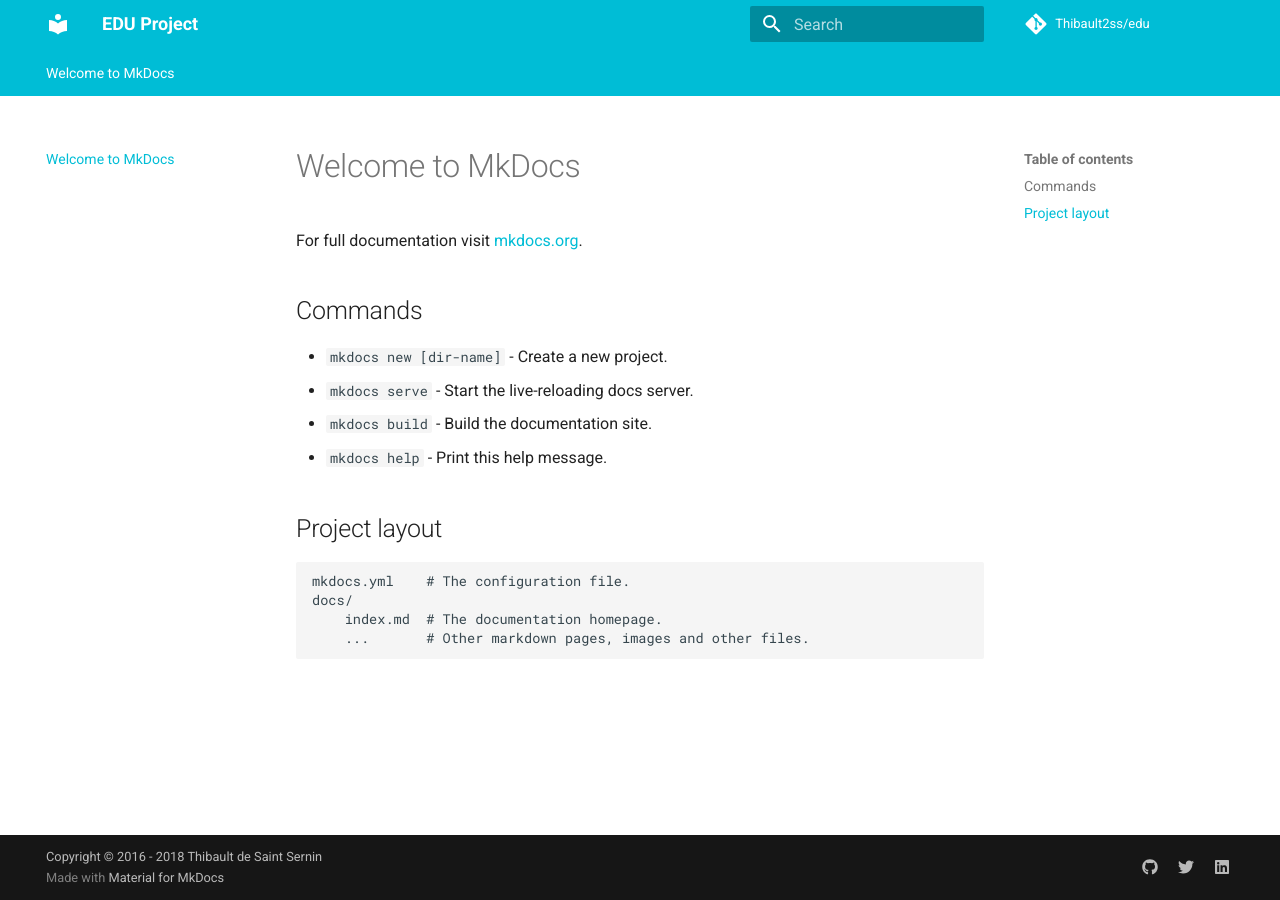
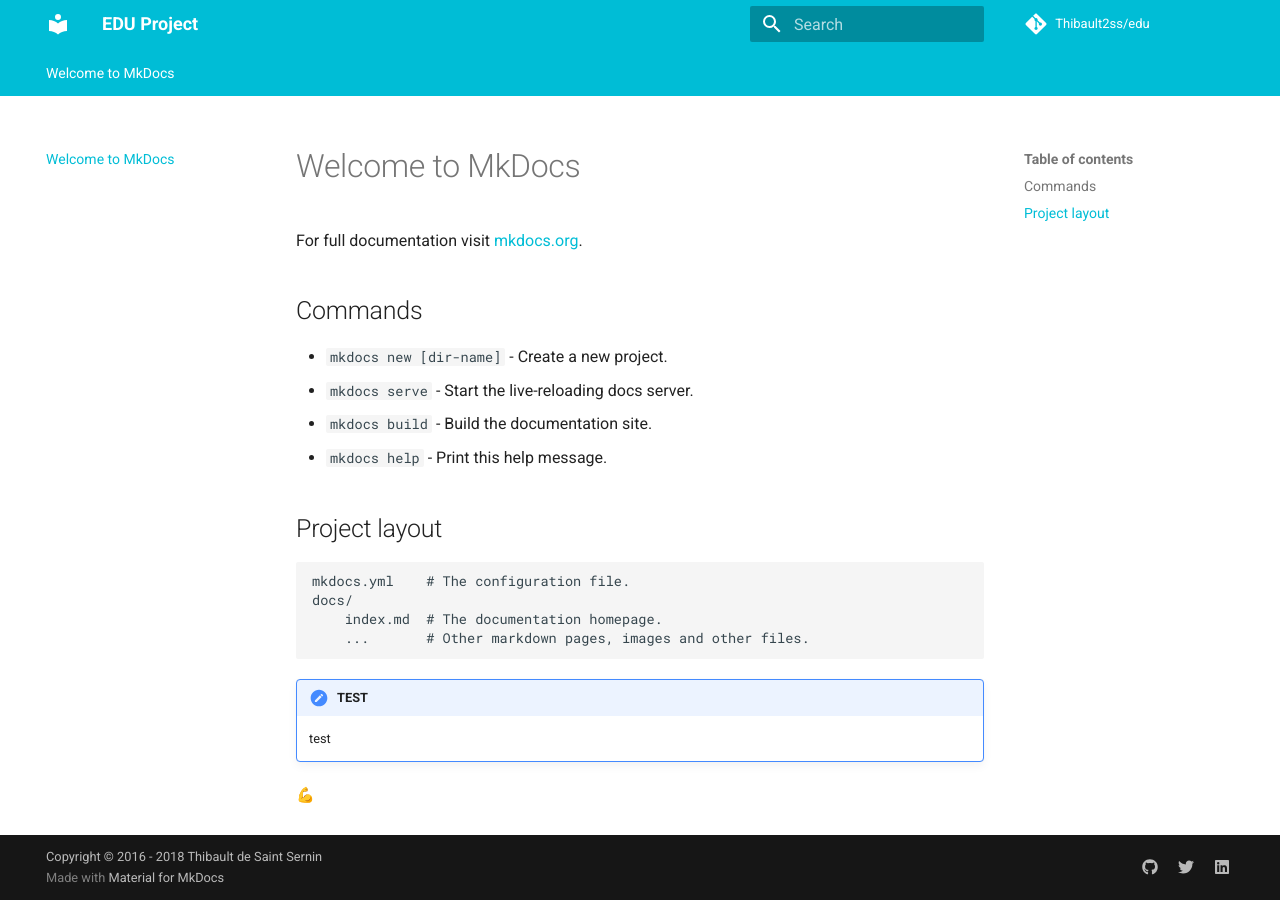
Before and after one commit to Thibault2ss/edu, an MkDocs documentation site: the page built from docs/index.md, in a window 1280 px wide. Built offline with MkDocs 1.6.1 and Material for MkDocs 9.7.7, drawn with Linux system fonts in a browser that asks for light colours; emoji names are drawn with the system emoji font; comment, search, counter and statistics services are not loaded.

```diff
--- a/docs/index.md
+++ b/docs/index.md
@@ -15,3 +15,8 @@ For full documentation visit [mkdocs.org](http://mkdocs.org).
     docs/
         index.md  # The documentation homepage.
         ...       # Other markdown pages, images and other files.
+
+!!! note "TEST"
+    test
+
+:muscle:
--- a/mkdocs.yml
+++ b/mkdocs.yml
@@ -1,33 +1,48 @@
 site_name: EDU Project
 
 theme:
-  name: 'material'
-  palette:
-    primary: 'cyan'
-    accent: 'cyan'
-  font:
-    text: 'Roboto'
-    code: 'Roboto Mono'
-  feature:
-    tabs: true
+    name: 'material'
+    palette:
+        primary: 'cyan'
+        accent: 'cyan'
+    font:
+        text: 'Roboto'
+        code: 'Roboto Mono'
+    feature:
+        tabs: true
 
 repo_name: 'Thibault2ss/edu'
 repo_url: 'https://github.com/Thibault2ss/edu'
 
 extra:
-  social:
-    - type: 'github'
-      link: 'https://github.com/Thibault2ss/edu'
-    - type: 'twitter'
-      link: ''
-    - type: 'linkedin'
-      link: ''
+    social:
+        - type: 'github'
+          link: 'https://github.com/Thibault2ss/edu'
+        - type: 'twitter'
+          link: ''
+        - type: 'linkedin'
+          link: ''
 
 copyright: 'Copyright &copy; 2016 - 2018 Thibault de Saint Sernin'
 
 markdown_extensions:
-  - admonition
-  - codehilite:
-      guess_lang: false
-  - toc:
-      permalink: true
+    - admonition
+    - toc:
+        permalink: true
+    - footnotes
+    - pymdownx.arithmatex
+    - pymdownx.betterem:
+        smart_enable: all
+    - pymdownx.caret
+    - pymdownx.critic
+    - pymdownx.details
+    - pymdownx.emoji:
+        emoji_generator: !!python/name:pymdownx.emoji.to_svg
+    - pymdownx.inlinehilite
+    - pymdownx.magiclink
+    - pymdownx.mark
+    - pymdownx.smartsymbols
+    - pymdownx.superfences
+    - pymdownx.tasklist:
+        custom_checkbox: true
+    - pymdownx.tilde
```
Also changed, not shown: README.md (added).
